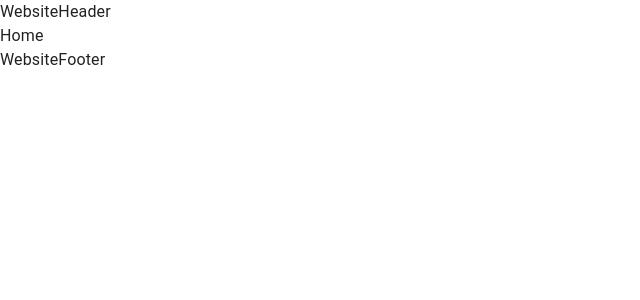
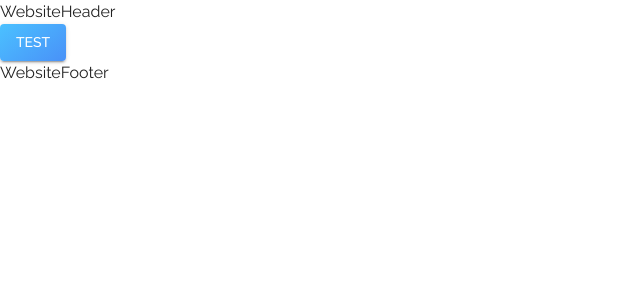
Before and after one commit to tam11a/game-web, a React (Vite) app: page / in a window 1280 px wide. Shown: the top 300 px of the page, without its empty margins (0-640 px from the left). Built offline with nearby package versions, Linux system fonts and the light colour scheme.

Commit message:
Tamim er mulloban code

```diff
--- a/src/pages/Home/index.tsx
+++ b/src/pages/Home/index.tsx
@@ -1,6 +1,35 @@
+import {Button, ButtonProps} from '@mui/material'
+
+
+type Override<T, R> = Omit<T, keyof R> & R;
+type CustomButtonProps = Override<
+  ButtonProps,
+  {
+    color?: "primary" | "gradientPrimary";
+  }
+>;
+const CustomButton = ({ color = "primary" }: CustomButtonProps) => {
+  return (
+    <Button
+      sx={{
+        background: (theme) => theme.vars.customPalette.variant[color].main,
+        "&:hover": {
+          background: (theme) => theme.vars.customPalette.variant[color].dark
+        }
+      }}
+      variant="contained"
+    >
+      test
+    </Button>
+  );
+};
+
+
 const Home = () => {
   return (
-    <div>Home</div>
+    <div>
+      <CustomButton variant={'contained'} color={'gradientPrimary'}>Home!!</CustomButton>
+    </div>
   )
 }
 
--- a/src/styles/theme.ts
+++ b/src/styles/theme.ts
@@ -1,19 +1,68 @@
 import { red } from '@mui/material/colors';
-import { createTheme } from '@mui/material/styles';
+import { experimental_extendTheme, PaletteColorOptions } from '@mui/material';
+
+import type {} from "@mui/material/themeCssVarsAugmentation";
+
+type AllVariant = "primary" | "gradientPrimary";
+
+
+declare module "@mui/material/styles" {
+    interface ColorSystem {
+      customPalette: {
+        common: Record<string, any>;
+        variant: Record<AllVariant, PaletteColor>;
+      };
+    }
+    interface ThemeVars {
+      customPalette: {
+        common: Record<string, any>;
+        variant: Record<AllVariant, PaletteColor>;
+      };
+    }
+  }
+
+  declare module "@mui/material/styles/experimental_extendTheme.d" {
+    interface ColorSystemOptions {
+      customPalette?: {
+        common: Record<string, any>;
+        variant: Record<AllVariant, PaletteColorOptions>;
+      };
+    }
+  }
 
 // Create a theme instance.
-const theme = createTheme({
-    palette: {
-        primary: {
-            main: '#556cd6',
-        },
-        secondary: {
-            main: '#19857b',
-        },
-        error: {
-            main: red.A400,
-        },
+const theme = experimental_extendTheme({
+    colorSchemes: {
+        light: {
+            customPalette: {
+                common: {
+                  text: {
+                    primary: "#000"
+                  },
+                  background: {
+                    default: "#fff"
+                  }
+                },
+                variant: {
+                  primary: {
+                    main: "#00f",
+                    light: "#00d",
+                    dark: "#00e",
+                    contrastText: "#fff"
+                  },
+                  gradientPrimary: {
+                    main: "linear-gradient(-39deg, #4991f8 0%, #4bc1ff 100%)",
+                    light: "linear-gradient(135deg, #4aaffd 0%, #4992f8 100%)",
+                    dark: "linear-gradient(135deg, #4cc2ff 0%, #4aa0fa 100%)",
+                    contrastText: "#fff"
+                  }
+                }
+              }
+        }
     },
+    typography: {
+        fontFamily: 'Raleway, sans-serif'
+    }
 });
 
 export default theme;
```
Also changed, not shown: src/App.tsx (+4 -4 lines).
